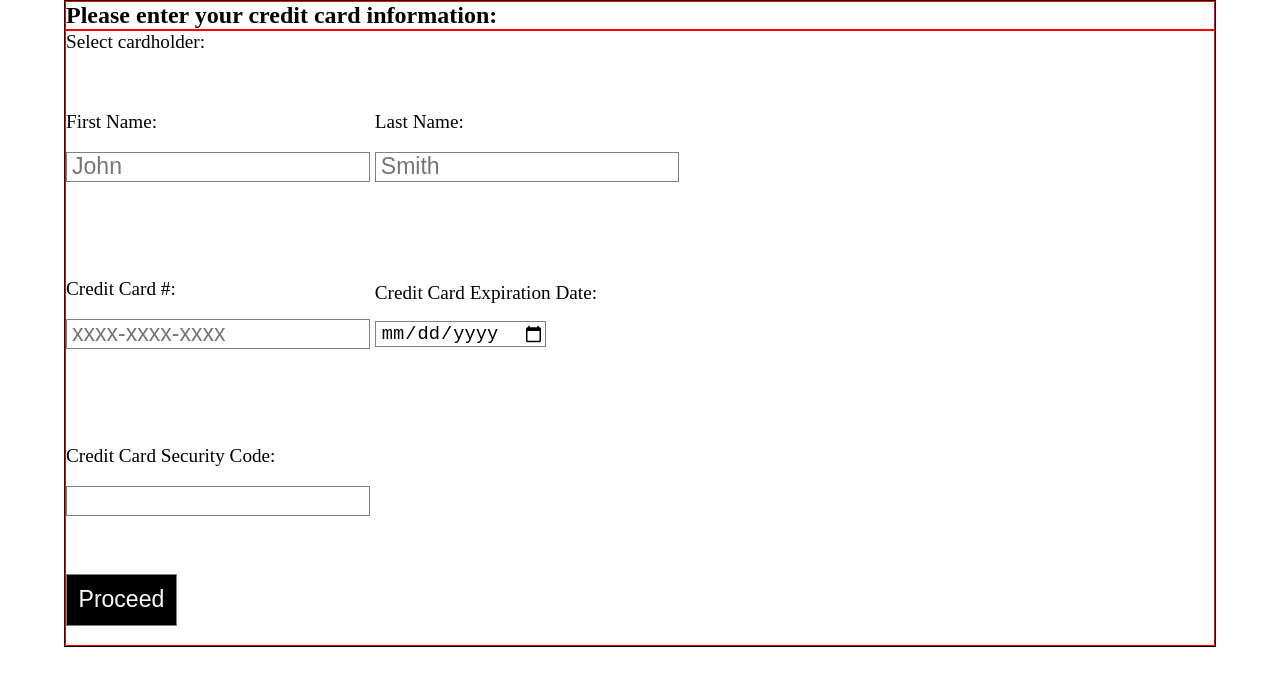
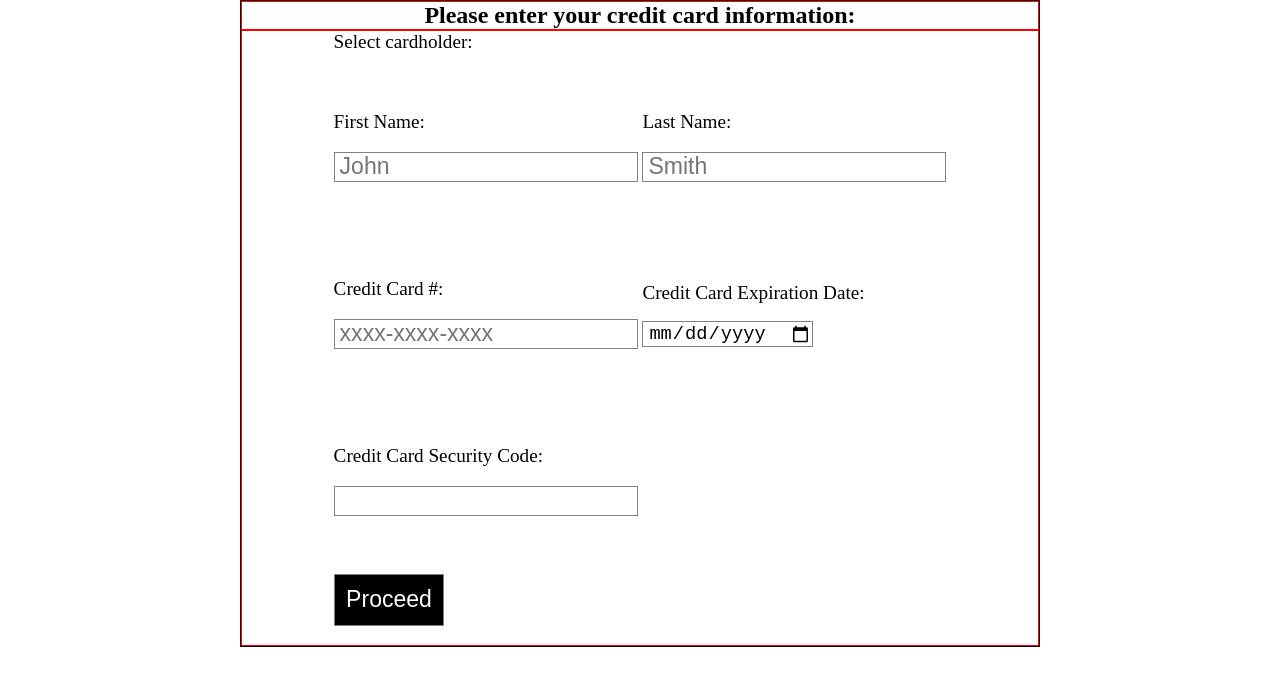
Before and after one commit to gfed53/ui-credit-card-co, a website: page index.html in a window 1280 px wide. Drawn offline with nearby package versions, Linux system fonts and the light colour scheme.

Commit message:
Layout adjustments: centered form, made inline-block

```diff
--- a/index.html
+++ b/index.html
@@ -52,6 +52,7 @@
 							</div>
 						</div>
 					</div>
+					<div class="form-container">
 						<div class="form-seg">
 							<div class="med-1-2">
 								<label for="ccNumber">Credit Card Security Code: </label>
@@ -62,25 +63,9 @@
 
 						</div>
 					</div>
-				<!-- <div class="1-2">
-					<div class="form-seg">
-
-					</div>
-					<div class="form-seg">
-
-					</div>
-					<div class="form-seg">
-
-					</div>
-					<div class="form-seg">
-
-					</div>
-					<div class="form-seg">
-
-					</div>
-				</div> -->
 					<div>
 						<button>Proceed</button>
+					</div>
 				</div>
 			</form>
 		</div>
--- a/sass/components/components.sass
+++ b/sass/components/components.sass
@@ -1,7 +1,12 @@
 //Form Components
 form
 	// font-size: 1.2em
+	display: inline-block
+	text-align: left
+	.form-container
+		// display: inline-block
 	.form-seg
+		// text-align: left
 		display: inline-block
 		min-height: 1.5em
 	input, button
--- a/sass/layout/layout.sass
+++ b/sass/layout/layout.sass
@@ -7,8 +7,8 @@
 	box-sizing: inherit
 
 .grid
-	// width: 100%
-	margin: 0 2em
+	max-width: 50em
+	margin: 0 auto
 	border: 1px solid black
 
 
@@ -42,6 +42,7 @@
 
 .my-row
 	border: 1px solid red
+	text-align: center
 
 /* Opt-in outside padding */
 .grid-pad
@@ -53,7 +54,7 @@
 
 @media screen and ($tablet)
 	.grid
-		margin: 0 4em
+		// margin: 0 4em
 
 
 
```
Also changed, not shown: css/styles.css. Lines whose indentation alone changed are shown as unchanged.
